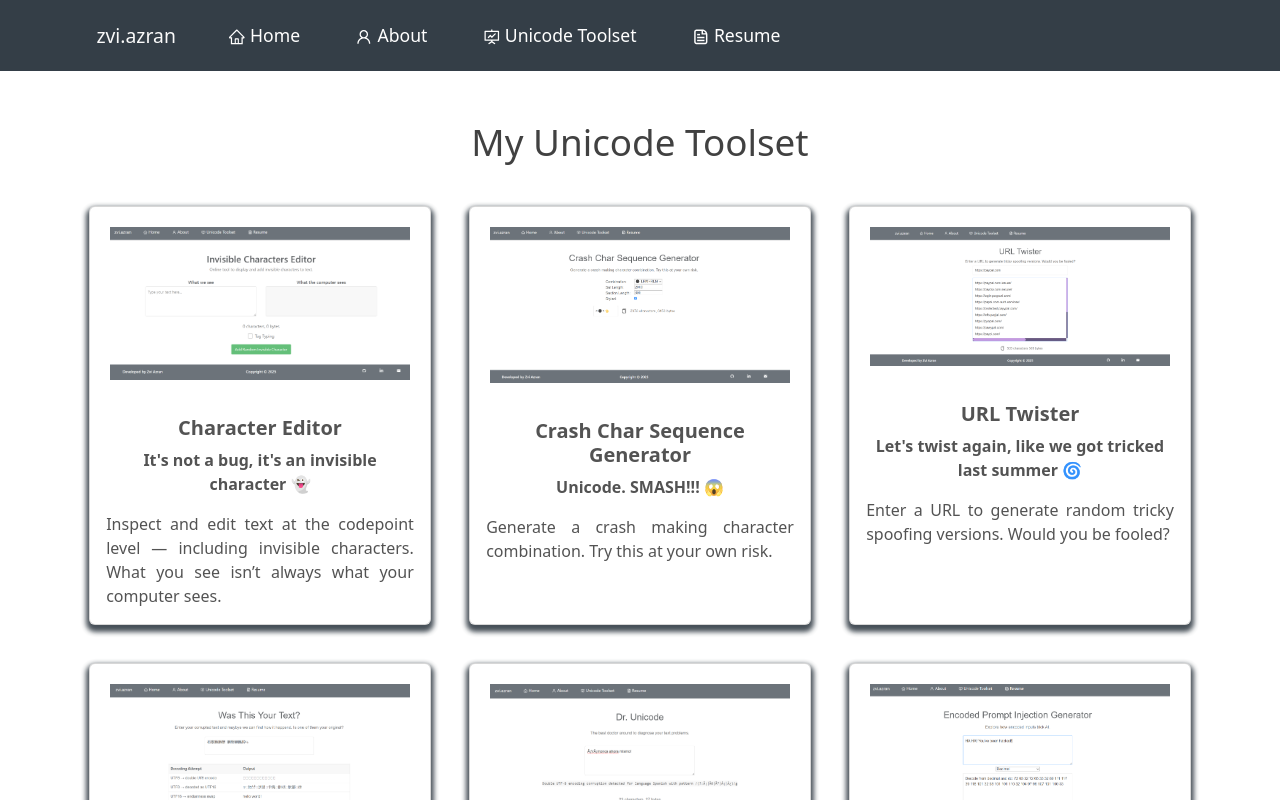
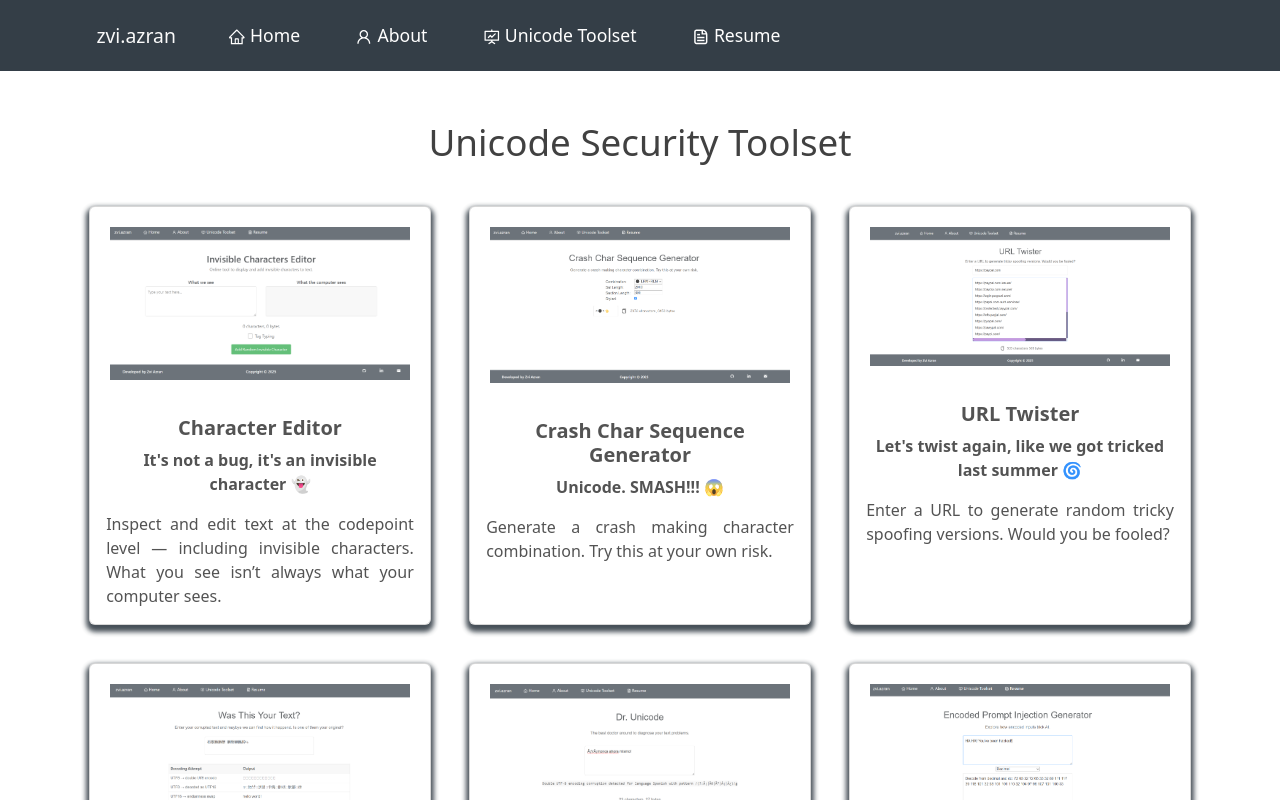
Before and after one commit to zviazran/unicode-toolset, a React (Vite) app: page /unicode-toolset/toolset in a window 1280 px wide. Shown: the top 800 px of the page. Built offline with nearby package versions, Linux system fonts and the light colour scheme.

Commit message:
rename title Unicode Security Toolset help make it more interesting

```diff
--- a/src/components/Toolset/Toolsets.tsx
+++ b/src/components/Toolset/Toolsets.tsx
@@ -16,7 +16,7 @@ const Toolsets: React.FC = () => {
     <Container fluid className="toolset-section">
       <Container>
         <h1 className="toolset-heading">
-          My Unicode Toolset
+          Unicode Security Toolset
         </h1>
         <Row style={{ justifyContent: "center", paddingBottom: "10px" }}>
           {TOOLSETS.map((project: Project, index: number) => (
```
